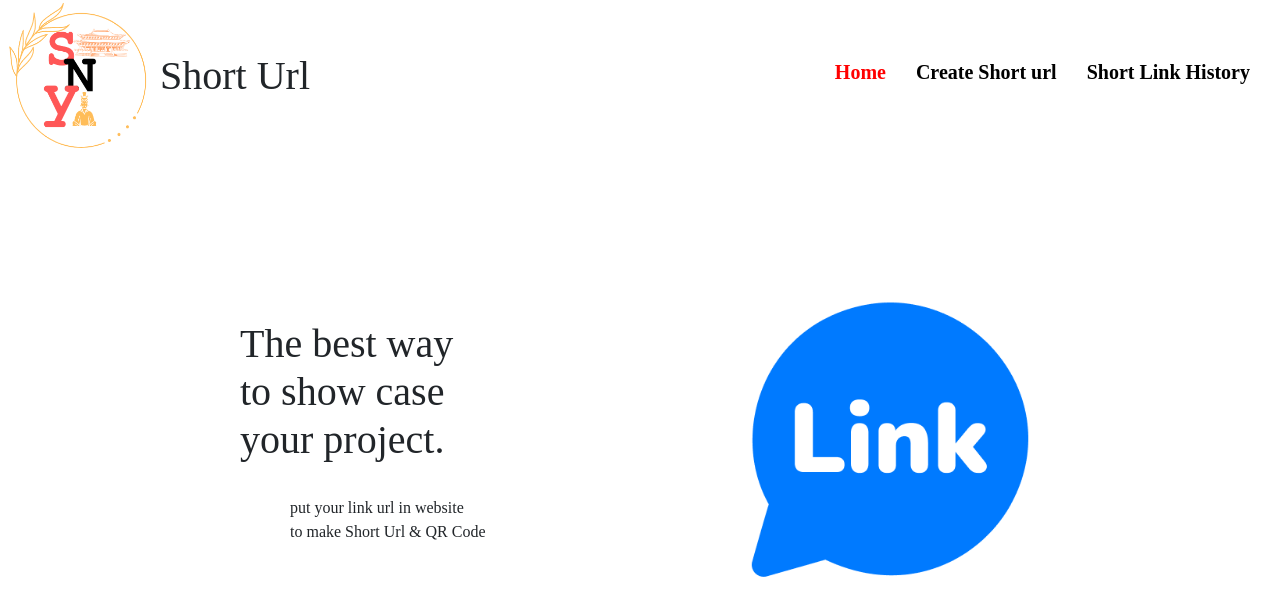
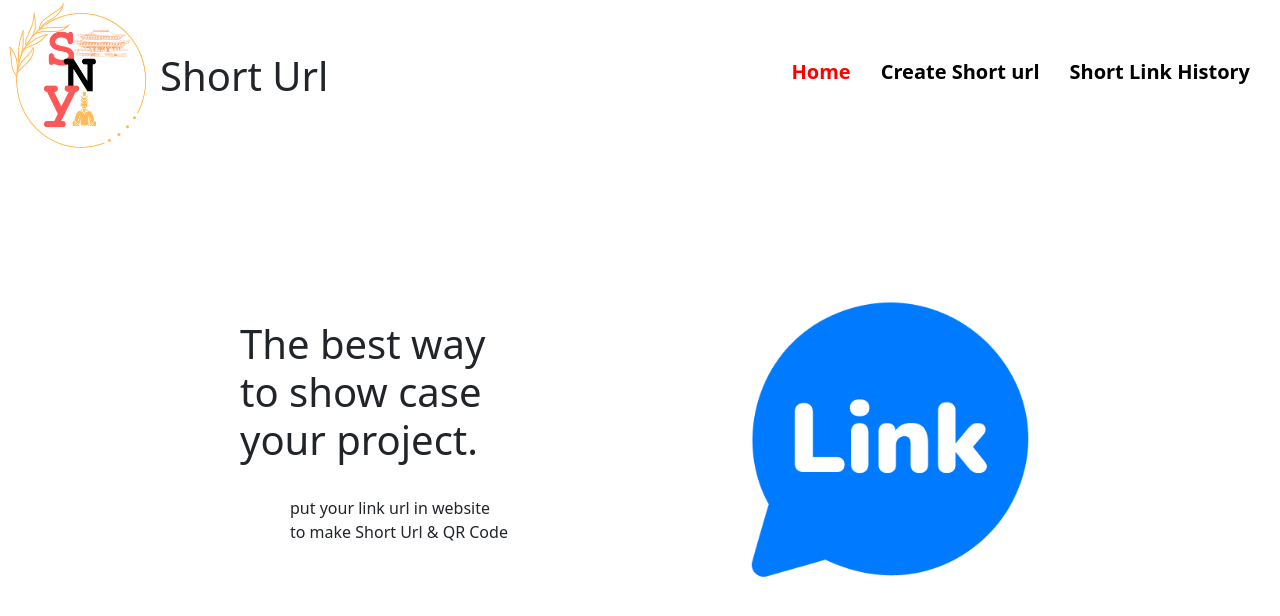
Before and after one commit to Surachaizxzx/Mysernary_backend, a React (Create React App) app: page / in a window 1280 px wide. Shown: the top 616 px of the page. Built offline with nearby package versions, Linux system fonts and the light colour scheme.

Commit message:
Update Index.css

```diff
--- a/src/screen/css/Index.css
+++ b/src/screen/css/Index.css
@@ -3,7 +3,6 @@
   margin: 0;
   padding: 0;
   box-sizing: border-box;
-  font-family: cursive;
 }
 .img {
   img {
```
